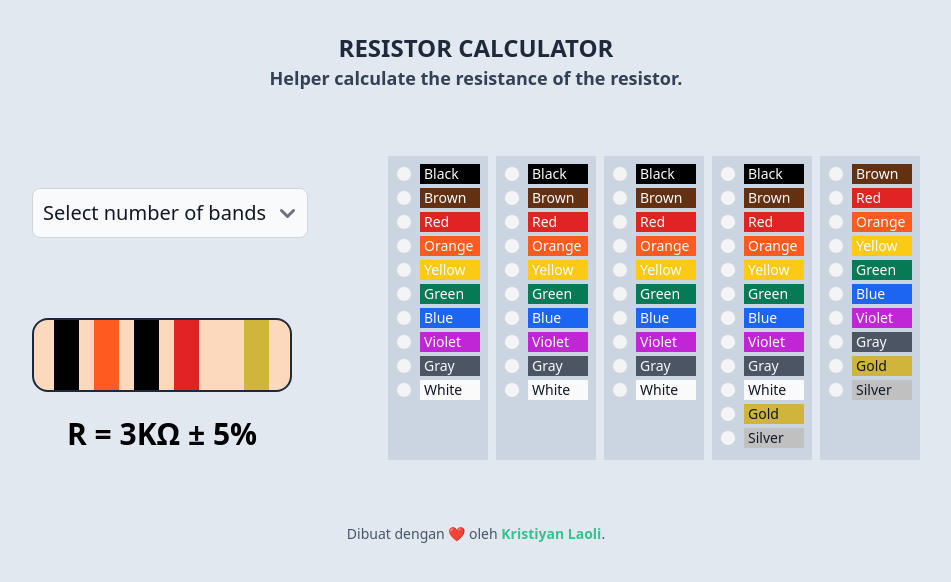
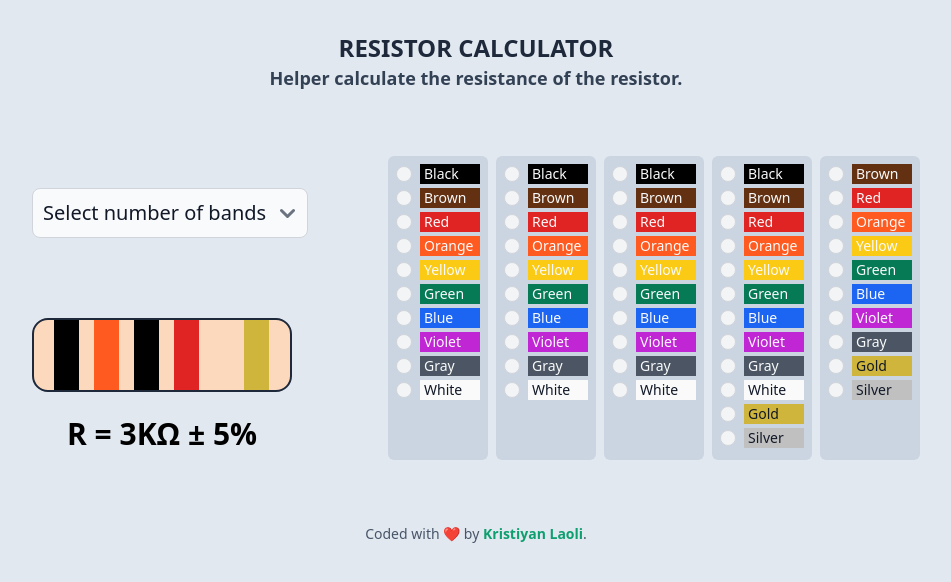
Before and after one commit to kristiyanlaoli/resistor-calculator, a React (Vite) app: page / in a window 1280 px wide. Shown: the top 582 px of the page, without its empty margins (164-1115 px from the left). Built offline with nearby package versions, Linux system fonts and the light colour scheme.

Commit message:
change title, border radius of band container and change footer

```diff
--- a/index.html
+++ b/index.html
@@ -4,7 +4,7 @@
     <meta charset="UTF-8" />
     <link rel="icon" type="image/svg+xml" href="/logo.png" />
     <meta name="viewport" content="width=device-width, initial-scale=1.0" />
-    <title>Vite + React</title>
+    <title>Resistor Calculator</title>
   </head>
   <body>
     <div id="root"></div>
--- a/src/components/Footer.jsx
+++ b/src/components/Footer.jsx
@@ -2,13 +2,12 @@ const Footer = () => {
   return (
     <>
       <p className="font-medium text-sm text-slate-600 text-center">
-        Dibuat dengan ❤️ oleh
+        Coded with ❤️ by{" "}
         <a
           href="https://imkris.vercel.app"
           target="blank"
-          className="text-green-400 font-bold"
+          className="text-green-500 font-bold py-4 hover:text-red-400 hover:font-bold"
         >
-          {" "}
           Kristiyan Laoli
         </a>
         .
--- a/src/components/Resistor.jsx
+++ b/src/components/Resistor.jsx
@@ -72,7 +72,7 @@ let Resistor = () => {
 
       <div className="flex flex-wrap justify-center gap-2">
         <div
-          className={`bg-slate-300 p-2 w-[100px] ${
+          className={`bg-slate-300 p-2 w-[100px] rounded-md ${
             selectedBand === "band4" || selectedBand === "band3" ? "hidden" : ""
           }`}
         >
@@ -258,7 +258,7 @@ let Resistor = () => {
           </div>
         </div>
 
-        <div className="bg-slate-300 p-2 w-[100px]">
+        <div className="bg-slate-300 rounded-md p-2 w-[100px]">
           <div className="flex items-center mb-1">
             <input
               id="red-radio"
@@ -441,7 +441,7 @@ let Resistor = () => {
           </div>
         </div>
 
-        <div className="bg-slate-300 p-2 w-[100px]">
+        <div className="bg-slate-300 rounded-md p-2 w-[100px]">
           <div className="flex items-center mb-1">
             <input
               id="red-radio"
@@ -624,7 +624,7 @@ let Resistor = () => {
           </div>
         </div>
 
-        <div className="bg-slate-300 p-2 w-[100px]">
+        <div className="bg-slate-300 rounded-md p-2 w-[100px]">
           <div className="flex items-center mb-1">
             <input
               id="red-radio"
@@ -844,7 +844,7 @@ let Resistor = () => {
         </div>
 
         <div
-          className={`bg-slate-300 p-2 w-[100px] ${
+          className={`bg-slate-300 rounded-md p-2 w-[100px] ${
             selectedBand === "band3" ? "hidden" : ""
           }`}
         >
```
